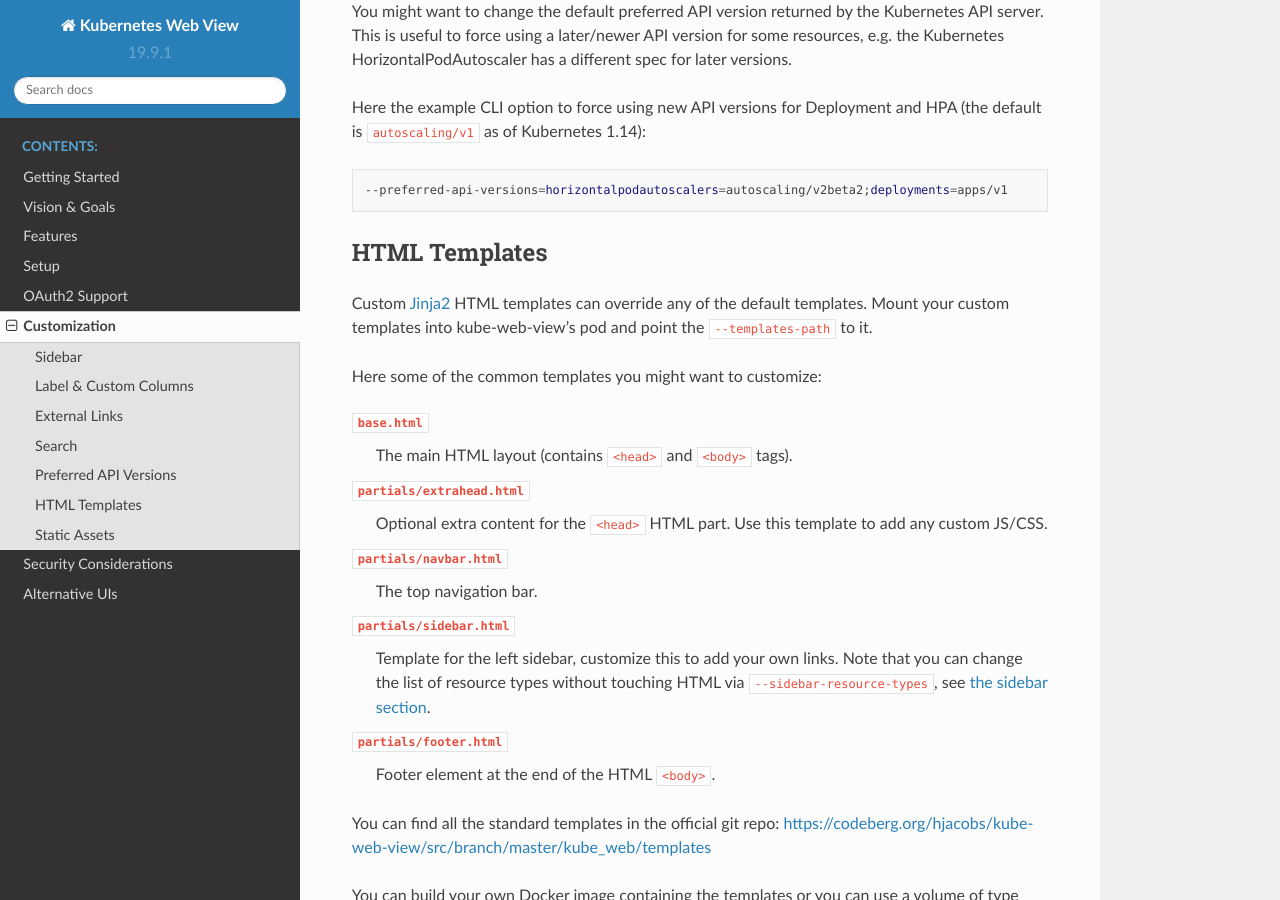
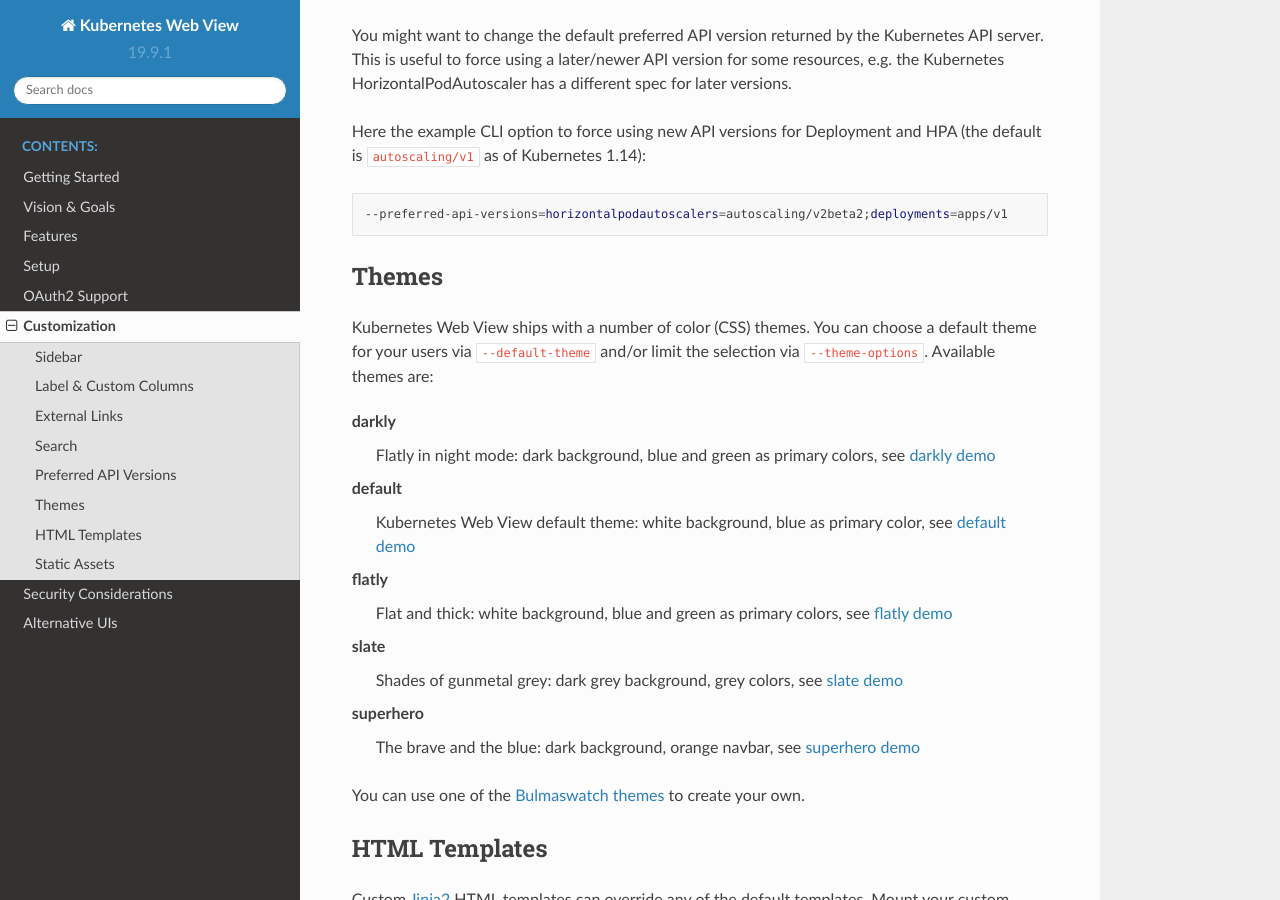
Before and after one commit to hjacobs/kube-web-view, a Sphinx documentation site: the page built from docs/customization.rst, in a window 1280 px wide and 900 px high, scrolled down 3326 px. Built offline with Sphinx 7.4.7 and the Read the Docs theme 2.0.0, drawn with Linux system fonts in a browser that asks for light colours; some of the changed text lies outside the part shown.

Commit message:
document namespace filtering and themes

```diff
--- a/docs/customization.rst
+++ b/docs/customization.rst
@@ -12,6 +12,7 @@
 * :ref:`external-links` can be added to link objects to monitoring tools, internal application registries, custom UIs, etc
 * the :ref:`customize-search` can be customized to search in CRDs, or to cover frequent search cases
 * setting :ref:`preferred-api-versions` allows forcing the use of specific/newer Kubernetes API versions
+* one of the :ref:`themes` can be selected as default, or you can create your own CSS theme
 * :ref:`html-templates` can be customized to match your branding, to add static links, and to inject custom JS/CSS
 * :ref:`static-assets` can be included to add images, JS, or CSS files
 
@@ -140,6 +141,26 @@
 
     --preferred-api-versions=horizontalpodautoscalers=autoscaling/v2beta2;deployments=apps/v1
 
+.. _themes:
+
+Themes
+======
+
+Kubernetes Web View ships with a number of color (CSS) themes. You can choose a default theme for your users via ``--default-theme`` and/or limit the selection via ``--theme-options``. Available themes are:
+
+darkly
+    Flatly in night mode: dark background, blue and green as primary colors, see `darkly demo <https://kube-web-view.demo.j-serv.de/clusters/local/namespaces/default/pods?theme=darkly>`_
+default
+    Kubernetes Web View default theme: white background, blue as primary color, see `default demo <https://kube-web-view.demo.j-serv.de/clusters/local/namespaces/default/pods?theme=default>`_
+flatly
+    Flat and thick: white background, blue and green as primary colors, see `flatly demo <https://kube-web-view.demo.j-serv.de/clusters/local/namespaces/default/pods?theme=flatly>`_
+slate
+    Shades of gunmetal grey: dark grey background, grey colors, see `slate demo <https://kube-web-view.demo.j-serv.de/clusters/local/namespaces/default/pods?theme=slate>`_
+superhero
+    The brave and the blue: dark background, orange navbar, see `superhero demo <https://kube-web-view.demo.j-serv.de/clusters/local/namespaces/default/pods?theme=superhero>`_
+
+
+You can use one of the `Bulmaswatch themes <https://jenil.github.io/bulmaswatch/>`_ to create your own.
 
 .. _html-templates:
 
```
Also changed, not shown: docs/setup.rst (+17 -1 lines).
